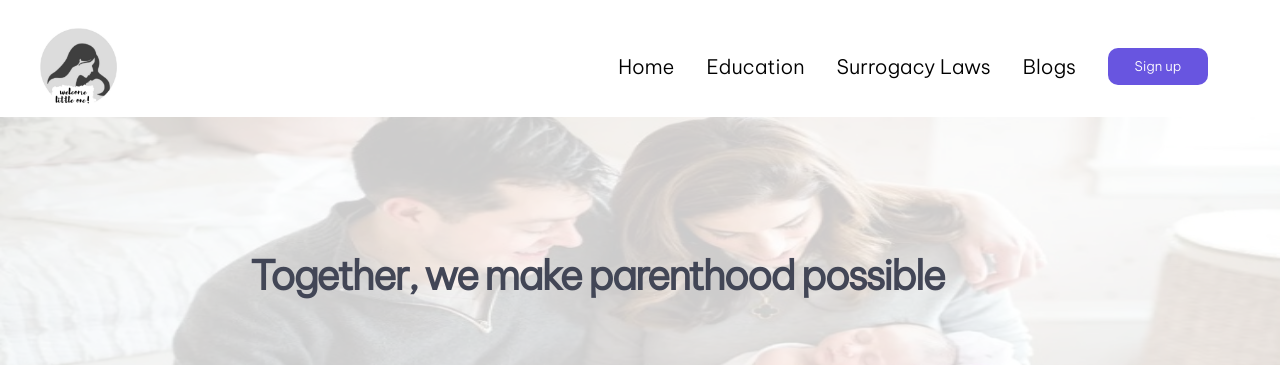
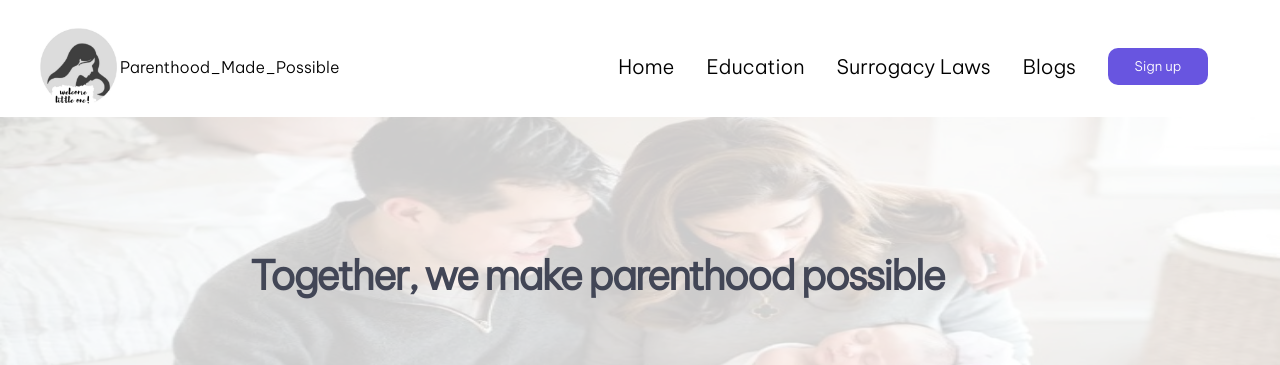
Before and after one commit to AdityaMohanty3010/Parenthood_Made_Possible, a plain HTML site: page index.html in a window 1280 px wide. Shown: the top 365 px of the page. Drawn offline with Linux system fonts and the light colour scheme.

Commit message:
Update index.html

```diff
--- a/index.html
+++ b/index.html
@@ -16,6 +16,7 @@
         <div class="nav-bar" id="navigation">
           <div class="navbar-left">
             <img src="./logo_V2.jpg" alt="" class="u-image" />
+            <p>Parenthood_Made_Possible</p>
 <!--             <img src="./nav-shishu-hindi.png" alt="" class="nav-shishu" /> -->
             <!-- <span class="name">day Garg</span> -->
           </div>
```
